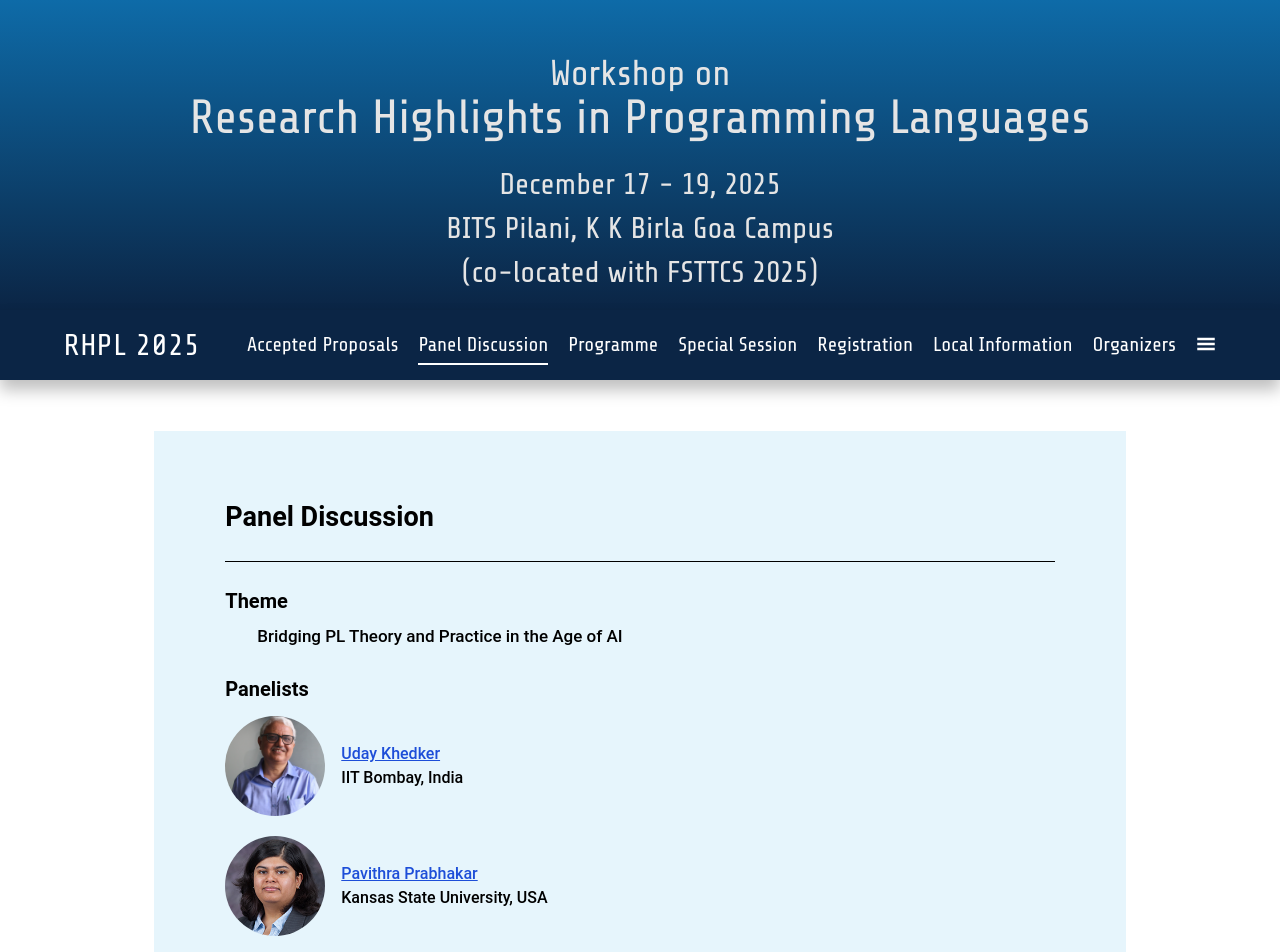
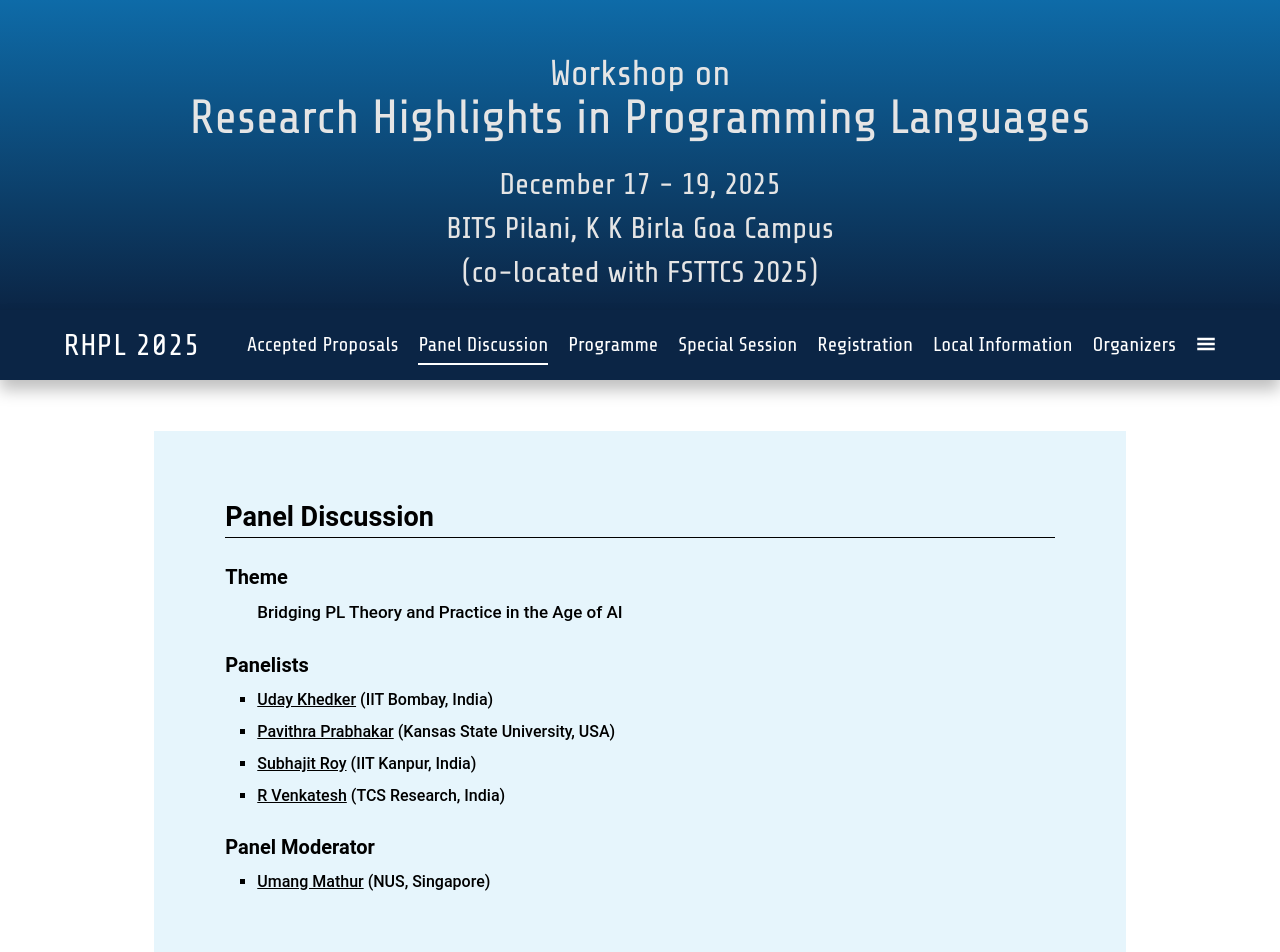
Before and after one commit to RajivDalal/RHPL, a React (Vite) app in the folder rhpl-web/: page /panel_discussion in a window 1280 px wide. Shown: the top 952 px of the page. Built offline with nearby package versions, Linux system fonts and the light colour scheme; a web font is replaced by a local one.

Commit message:
chanegs to panel page and other improvements

```diff
--- a/rhpl-web/src/components/navbar.jsx
+++ b/rhpl-web/src/components/navbar.jsx
@@ -51,7 +51,7 @@ const Navbar = () => {
               <li><NavLink onClick={handleLinkClick} to="/registration">Registration</NavLink></li>
               <li><NavLink onClick={handleLinkClick} to="/programme">Programme</NavLink></li>
               <li><NavLink onClick={handleLinkClick} to="/accepted_proposals">Accepted Proposals</NavLink></li>
-              <li><NavLink onCLick={handleLinkClick} to="/panel-discussion">Panel Discussion</NavLink></li>
+              <li><NavLink onCLick={handleLinkClick} to="/panel_discussion">Panel Discussion</NavLink></li>
             </ul>
           </div>
         </div>
--- a/rhpl-web/src/pages/panel_discussion.jsx
+++ b/rhpl-web/src/pages/panel_discussion.jsx
@@ -1,6 +1,6 @@
 import React from 'react';
-
-const Panel = () => {
+import { RiExternalLinkLine } from "react-icons/ri";
+/* const Panel = () => {
   return (
     <div className="content">
       <p className="contain py-10 listLink">
@@ -94,6 +94,45 @@ const Panel = () => {
       </p>
     </div>
   );
+}; */
+
+
+
+const Panel = () => {
+  return (
+    <div className="content">
+
+      <p className="contain py-10 listLink">
+        <h1 className="text-[27px] font-bold">Panel Discussion</h1>
+
+      <hr className="border-black pb-6"/>
+
+        <h2 className="inline-block text-[20px] font-bold">Theme</h2>
+        <span className="block text-[17px] ml-8 mt-2 mb-6">
+          Bridging PL Theory and Practice in the Age of AI
+        </span>
+        <h2 className="inline-block text-[20px] font-bold mb-2">Panelists</h2>
+        <ul className="list-[square] space-y-2 ml-8">
+          <li>
+            <a href="https://www.cse.iitb.ac.in/~uday/"  target="_blank" rel="noopener noreferrer"><span className="underline"> Uday Khedker</span> (IIT Bombay, India)</a>
+          </li>
+          <li>
+            <a href="https://www.linkedin.com/in/pavithra-prabhakar-09273615?lipi=urn%3Ali%3Apage%3Ad_flagship3_profile_view_base_contact_details%3Bdr9UpdgdR6%2BNBdn%2BtHEDdg%3D%3D"  target="_blank" rel="noopener noreferrer"><span className="underline"> Pavithra Prabhakar</span> (Kansas State University, USA) </a>
+          </li>
+          <li>
+            <a href="https://www.iitk.ac.in/dr-subhajit-roy"  target="_blank" rel="noopener noreferrer"> <span className="underline">Subhajit Roy</span> (IIT Kanpur, India) </a>
+          </li>
+          <li>
+            <a href="https://www.researchgate.net/profile/R-Venkatesh"  target="_blank" rel="noopener noreferrer"><span className="underline">R Venkatesh</span> (TCS Research, India) </a>
+          </li>
+        </ul>
+        <h2 className="inline-block text-[20px] font-bold mt-3 mt-6">Panel Moderator</h2>
+        <ul className="list-[square] space-y-2 ml-8 mt-2">
+         <li><a href="https://www.comp.nus.edu.sg/~umathur/"  target="_blank" rel="noopener noreferrer"><span className="underline"> Umang Mathur</span> (NUS, Singapore) </a></li>
+        </ul>
+      </p>
+    </div>
+  )
 };
 
 export default Panel;
--- a/rhpl-web/src/pages/programme.jsx
+++ b/rhpl-web/src/pages/programme.jsx
@@ -134,9 +134,9 @@ const Programme = () => {
               />
               <Talk
                 time="11:20 - 11:35"
-                presenter="Tephilla Prince"
+                presenter="Soumodev Mal"
                 title="Bridging Nets-within-Nets and Data Nets"
-                presenterLink="https://tephilla.github.io/"
+                presenterLink="https://www.linkedin.com/in/soumodev-mal-10329b185/"
               />
             </div>
 
@@ -215,7 +215,7 @@ const Programme = () => {
                 time="16:30 - 16:45"
                 presenter="Anand Yeolekar"
                 title="Repairing Control Safety Violations by Patching the Real-time OS Scheduler"
-                presenterLink=""
+                presenterLink="https://ieeexplore.ieee.org/author/38232933600"
               />
               <Talk
                 time="16:45 - 17:00"
@@ -233,7 +233,7 @@ const Programme = () => {
                 time="17:15 - 17:30"
                 presenter="Alvin A. George"
                 title="CEGAR for Temporal Properties based on Recurrent Sets"
-                presenterLink=""
+                presenterLink="https://ieeexplore.ieee.org/author/37088487403"
               />
 
             </div>
@@ -433,7 +433,7 @@ const Programme = () => {
                 time="15:55 - 16:10"
                 presenter="Cristopher Mary Kouam"
                 title="Emdash — A Dependently Typed Logical Framework for Computational Synthetic ω-Category Theory and Functorial Elaboration"
-                presenterLink=""
+                presenterLink="#"
               />
             </div>
 
@@ -477,7 +477,7 @@ const Programme = () => {
                 time="17:15 - 17:30"
                 presenter="Darshana Das K"
                 title="From Theory to Practice: Blackbox Testing in an Industrial Telecom Environment"
-                presenterLink=""
+                presenterLink="https://www.linkedin.com/in/darshana-das-k-070134247?lipi=urn%3Ali%3Apage%3Ad_flagship3_profile_view_base_contact_details%3B5WbFT%2FphR%2BCJUNqOnJzA5w%3D%3D"
               />
               <Talk
                 time ="17:30 - 17:40"
```
